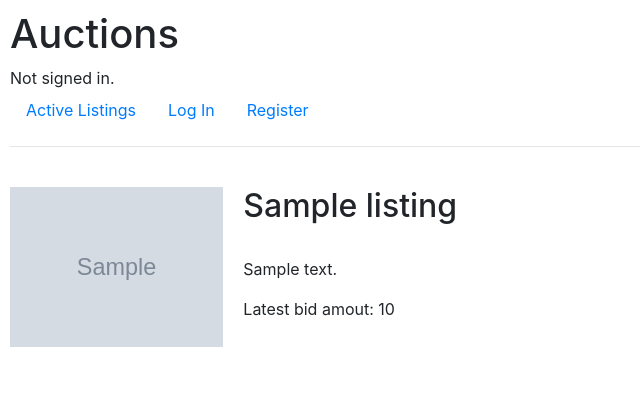
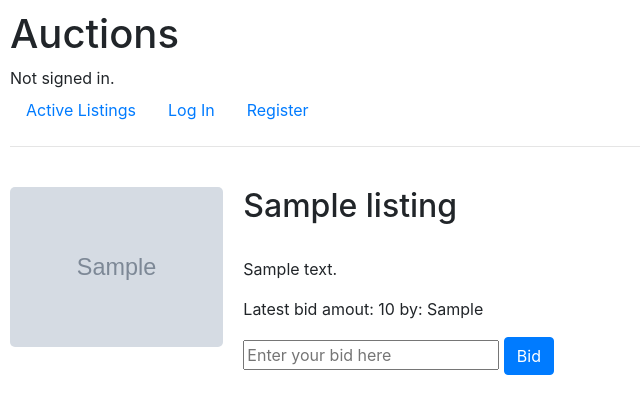
Before and after one commit to theamian/auctions, a Django app: page /listing/1 in a window 1280 px wide. Shown: the top 414 px of the page, without its empty margins (0-640 px from the left). Run offline with Django 3.2, Linux system fonts and the light colour scheme; tables that the repository leaves empty hold one stand-in row (values such as "Sample post"); grey boxes marked "Sample" are stand-in pictures; some libraries are stand-ins or nearby versions.

Commit message:
Add bidding and closing functionality

```diff
--- a/auctions/static/auctions/styles.css
+++ b/auctions/static/auctions/styles.css
@@ -30,4 +30,10 @@ body {
     height: 20vh;
     width: auto;
     margin-right: 20px;
+    border-radius: 5px;
 }
+.msg_div {
+    margin: 10px auto;
+    font-size: xx-large;
+    font-weight: bolder;
+}
--- a/auctions/templates/auctions/listing.html
+++ b/auctions/templates/auctions/listing.html
@@ -5,6 +5,10 @@
 {% endblock %}
 
 {% block body %}
+
+{% if message %}
+<div class="msg_div">{{ message }}</div>
+{% endif %}
 
     {% if user.is_authenticated %}
 
@@ -21,11 +25,28 @@
         {% endif %}
 
     {% endif %}
+
     <br>
     <img class="listing_img" src="{{ listing.image }}" />
     <h2>{{ listing.title}}</h2>
     <br>
     <p>{{ listing.description }}</p>
-    <p>Latest bid amout: {{ listing.bid_listing.get.amount }}</p>
+    <p>Latest bid amout: {{ listing.bid_listing.get.amount }} by: {{ listing.bid_listing.get.bidder }}</p>
+
+    {% if listing.active %}
+        {% if listing.creator != user.username %}
+            <form action="{% url 'listing' listing.id %}" method="POST">
+                {% csrf_token %}
+                <input type="number" name="bid" placeholder="Enter your bid here" min="{{ listing.bid_listing.get.amount }}" required>
+                <input type="submit" class="btn btn-primary"  value="Bid">
+            </form>
+
+        {% else %}
+            <form action="{% url 'listing' listing.id %}" method="POST">
+                {% csrf_token %}
+                <button class="btn btn-primary" name="close" value="close">Close the auction</button>
+            </form>
+        {% endif %}
+    {% endif%}
 
 {% endblock %}
--- a/auctions/views.py
+++ b/auctions/views.py
@@ -82,6 +82,7 @@ def create(request):
 
 def listing(request, id):
     listing = Listings.objects.get(id=id)
+    message = None
 
     try:
         watchlist = listing.watched.get(user=request.user.username)
@@ -89,16 +90,40 @@ def listing(request, id):
         watchlist = None
 
     if request.method == "POST":
-        if request.POST["watchlist"] == "add":
-            add = Watchlist(user=request.user.username, lists=listing)
-            add.save()
-            watchlist = add
+        if "watchlist" in request.POST:
+            if request.POST["watchlist"] == "add":
+                add = Watchlist(user=request.user.username, lists=listing)
+                add.save()
+                watchlist = add
 
-        elif request.POST["watchlist"] == "remove":
-            watchlist.delete()
-            watchlist = None
+            elif request.POST["watchlist"] == "remove":
+                watchlist.delete()
+                watchlist = None
+
+        if "bid" in request.POST:
+            bid = int(request.POST["bid"])
+            if bid <= listing.bid_listing.get().amount:
+                message = "Your bid needs to be larger than the previous one"
+
+            else:
+                temp = listing.bid_listing.get()
+                temp.bidder = request.user.username
+                temp.amount = bid
+                temp.save()
+
+        if "close" in request.POST:
+            listing.active = False
+            listing.save()
+
+    if listing.active == False:
+        if listing.bid_listing.get().bidder == request.user.username:
+            message = "Congratulations on winning the auction!"
+
+        else:
+            message = f"The auction was won by {listing.bid_listing.get().bidder}"
 
     return render(request, "auctions/listing.html", {
         "listing": listing,
-        "watchlist": watchlist
-    })
+        "watchlist": watchlist,
+        "message": message
+        })
```
